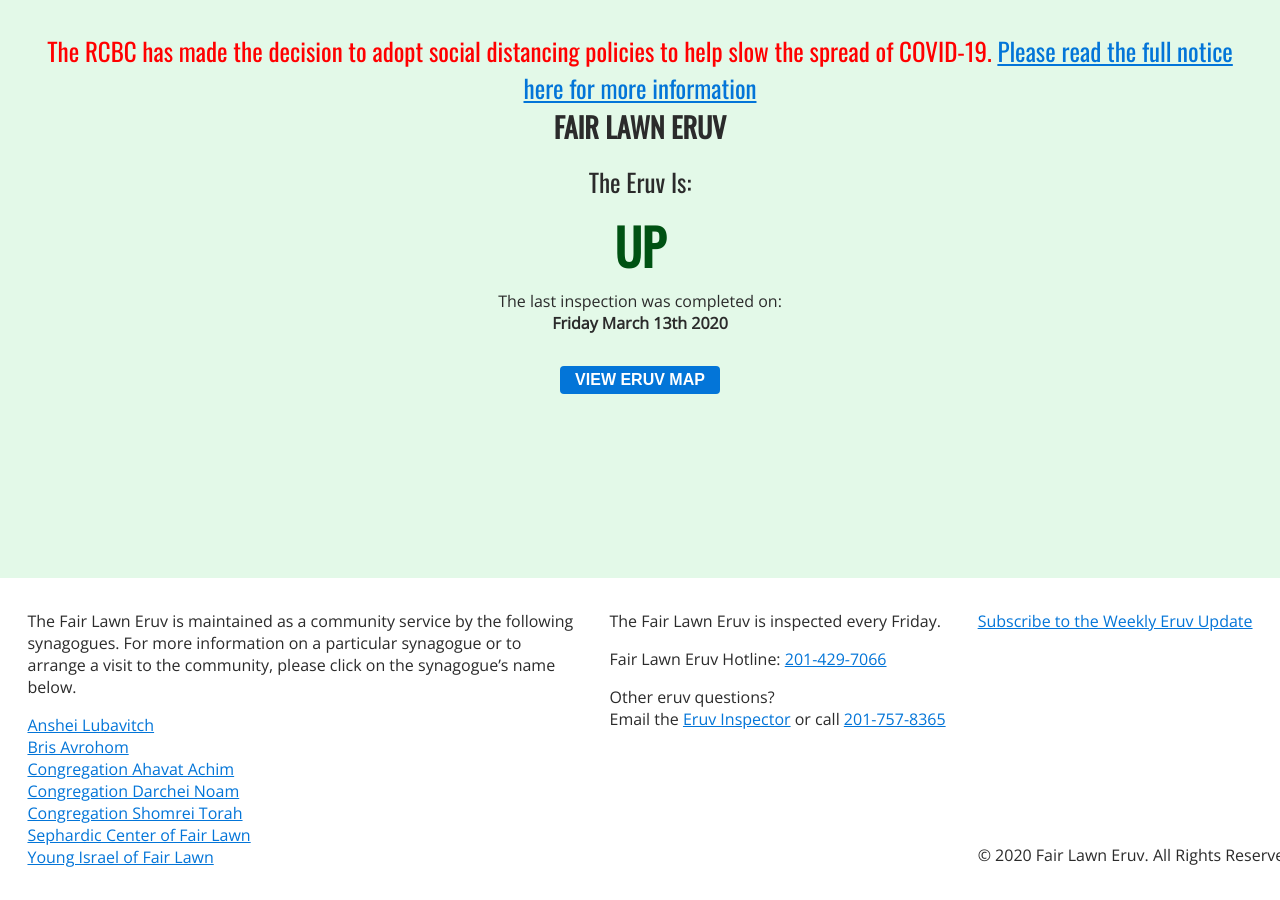
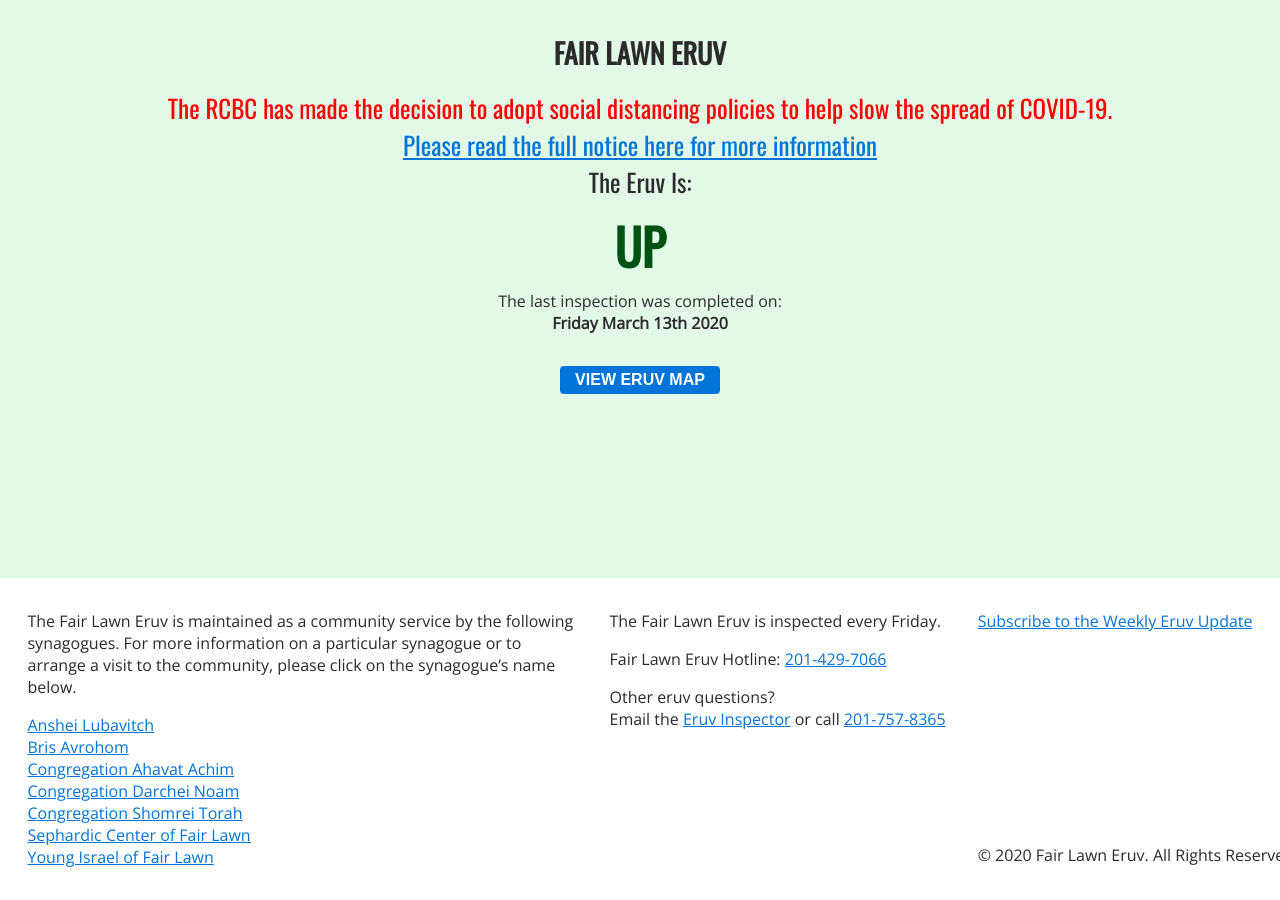
Before and after one commit to MisterGlass/eiruv, a Jekyll site: the page built from docs/index.md, in a window 1280 px wide. Built offline with Jekyll 4.4.1, drawn with Linux system fonts in a browser that asks for light colours; our own code applies the rules of GitHub Pages for plain Markdown files.

Commit message:
COVID-19 Notice style fix

```diff
--- a/docs/index.md
+++ b/docs/index.md
@@ -13,8 +13,8 @@
 <body class="status{{ site.data.eruv_status.status | upcase }}">
         <div class="main">
                 <div class="eruv {{ site.data.eruv_status.status }}">
-                        <h3 style="color:red">The RCBC has made the decision to adopt social distancing policies to help slow the spread of COVID-19. <a href="./RCBC.Letter.March.12.2020.pdf">Please read the full notice here for more information</a></h3>
                         <h2>Fair Lawn Eruv</h2>
+                        <h3 style="color:red">The RCBC has made the decision to adopt social distancing policies to help slow the spread of COVID-19. <br> <a href="./RCBC.Letter.March.12.2020.pdf">Please read the full notice here for more information</a></h3>
                         <h3>The Eruv Is:</h3>
                         <h1>{{ site.data.eruv_status.status }}</h1>
                         <div class="details">{{ site.data.eruv_status.details }}</div>
```
